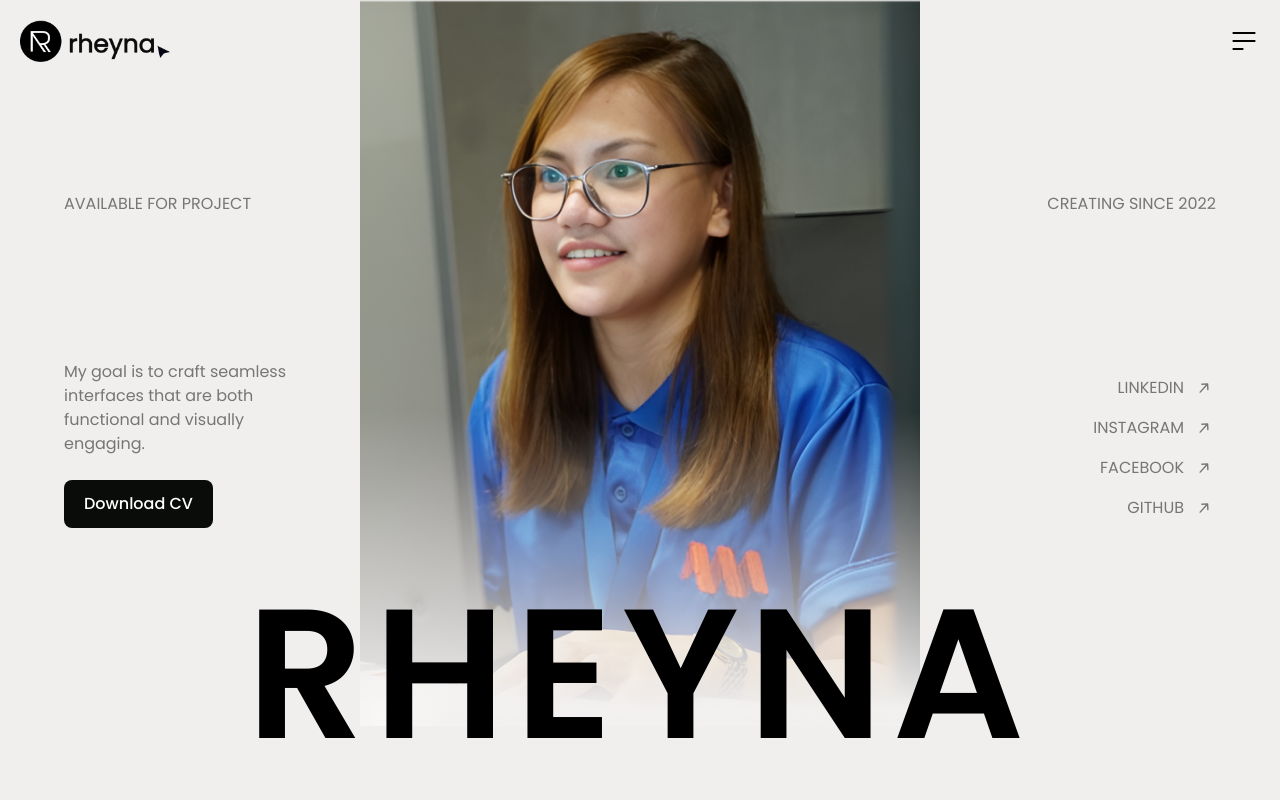
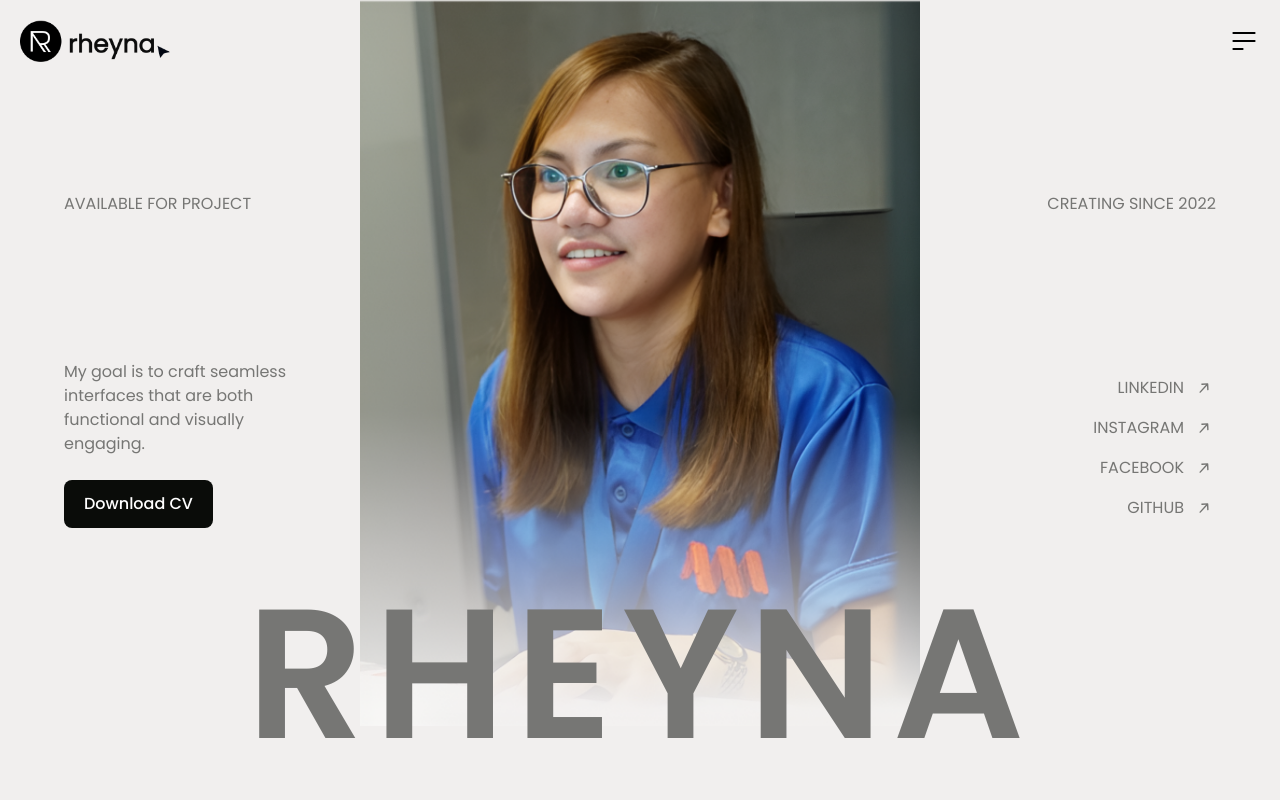
Before and after one commit to rmadayag/rmadayag, a React (Vite) app: page / in a window 1280 px wide. Shown: the top 800 px of the page. Built offline with nearby package versions, Linux system fonts and the light colour scheme.

Commit message:
Your commit message

```diff
--- a/src/components/Hero.jsx
+++ b/src/components/Hero.jsx
@@ -73,7 +73,7 @@ const Hero = () => {
               className="
                 absolute bottom-[-20px] md:bottom-[-40px]
                 left-1/2 transform -translate-x-1/2
-                text-black
+                text-bold
                 text-[4.5rem] sm:text-[5rem] md:text-[7rem] lg:text-[8.5rem] xl:text-[11.5rem]
                 font-bold tracking-wider select-none
                 leading-none
```
